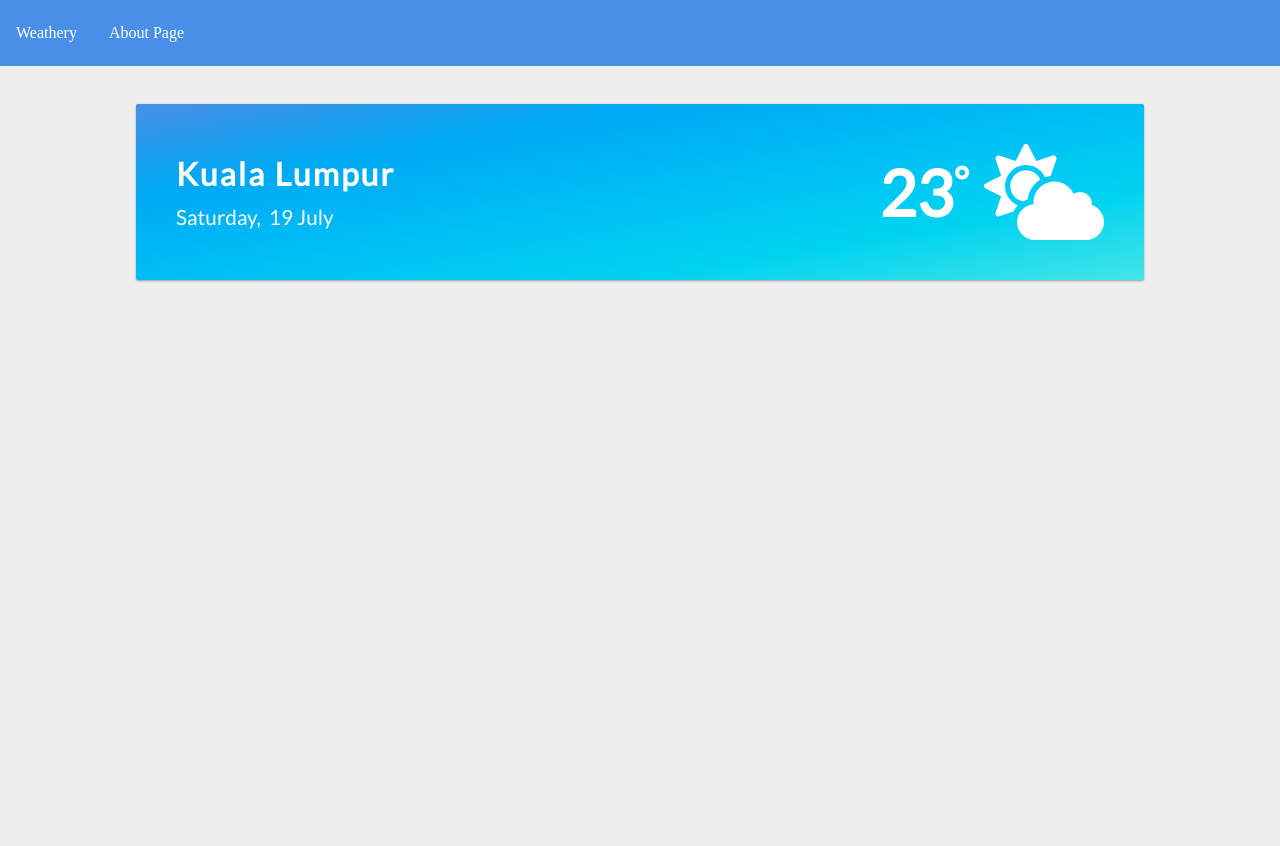
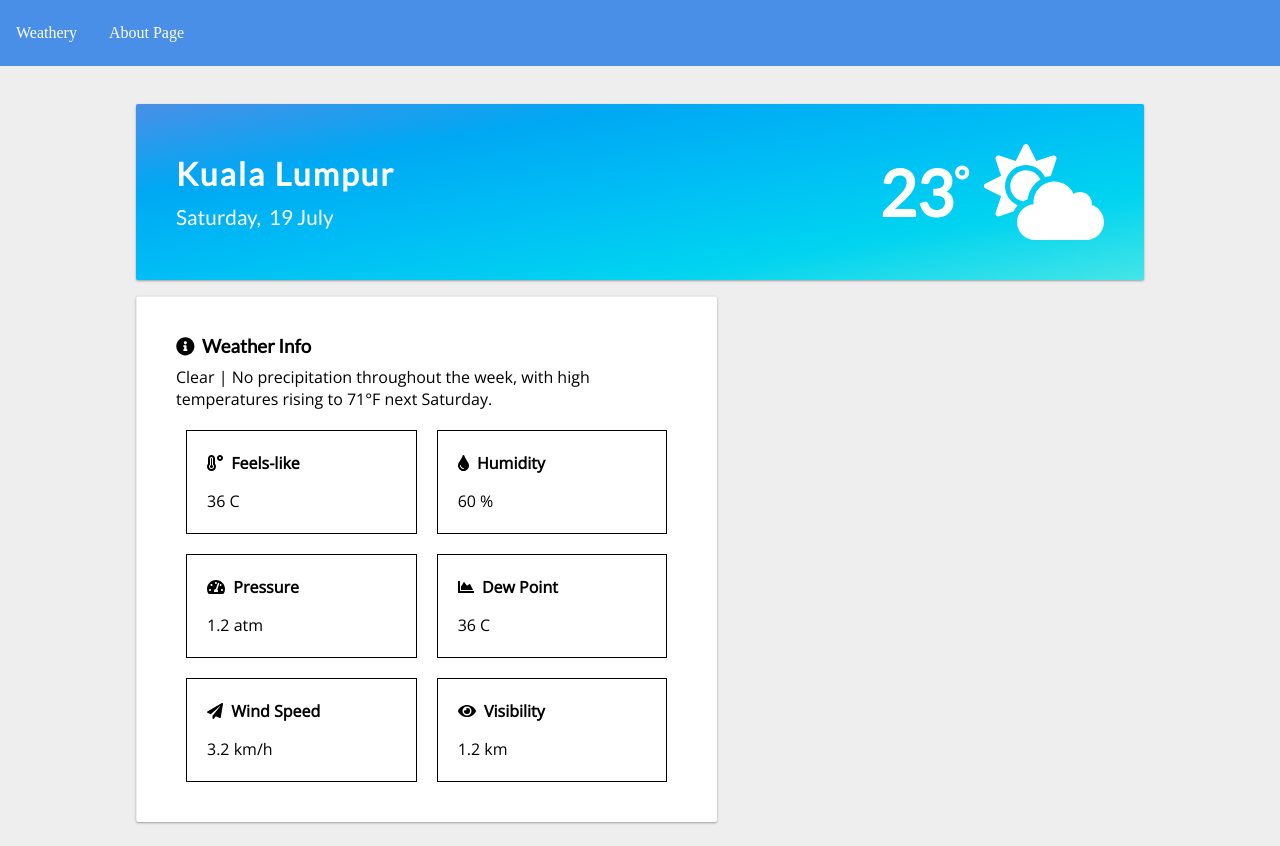
Before and after one commit to gyataro/weathery, a Next.js app in the folder Front-End/: page / in a window 1280 px wide. Before the commit the page ends 800 px from the top, so only its background shows below. Built offline with nearby package versions, Linux system fonts and the light colour scheme.

Commit message:
Implemented information panel

```diff
--- a/Front-End/components/WeatherInfo.js
+++ b/Front-End/components/WeatherInfo.js
@@ -0,0 +1,58 @@
+//Icons module
+import { FontAwesomeIcon } from '@fortawesome/react-fontawesome';
+
+//Weather icons
+import {
+  faInfoCircle,
+  faTemperatureHigh,
+  faTint,
+  faEye,
+  faPaperPlane,
+  faTachometerAlt,
+  faChartArea
+} from '@fortawesome/free-solid-svg-icons';
+
+export default function WeatherInfo(){
+  const weather_summary = 'Clear | No precipitation throughout the week, with high temperatures rising to 71°F next Saturday.';
+  const weather_apparentTemperature = '36 C';
+  const weather_humidity = '60 %';
+  const weather_pressure = '1.2 atm';
+  const weather_dewPoint = '36 C';
+  const weather_windSpeed = '3.2 km/h';
+  const weather_visibility = '1.2 km';
+
+  return(
+    <div className='col-7'>
+      <div className='card info'>
+        <h3><FontAwesomeIcon className='' icon={faInfoCircle} /> &nbsp;Weather Info</h3>
+        <p className='summary'>{weather_summary}</p>
+        <div className="flex-container">
+          <div className='flex-item'>
+            <p className='title'><FontAwesomeIcon className='' icon={faTemperatureHigh} /> &nbsp;Feels-like</p>
+            <p className='desc'>{weather_apparentTemperature}</p>
+          </div>
+          <div className='flex-item'>
+            <p className='title'><FontAwesomeIcon className='' icon={faTint} /> &nbsp;Humidity</p>
+            <p className='desc'>{weather_humidity}</p>
+          </div>
+          <div className='flex-item'>
+            <p className='title'><FontAwesomeIcon className='' icon={faTachometerAlt} /> &nbsp;Pressure</p>
+            <p className='desc'>{weather_pressure}</p>
+          </div>
+          <div className='flex-item'>
+            <p className='title'><FontAwesomeIcon className='' icon={faChartArea} /> &nbsp;Dew Point</p>
+            <p className='desc'>{weather_dewPoint}</p>
+          </div>
+          <div className='flex-item'>
+            <p className='title'><FontAwesomeIcon className='' icon={faPaperPlane} /> &nbsp;Wind Speed</p>
+            <p className='desc'>{weather_windSpeed}</p>
+          </div>
+          <div className='flex-item'>
+            <p className='title'><FontAwesomeIcon className='' icon={faEye} /> &nbsp;Visibility</p>
+            <p className='desc'>{weather_visibility}</p>
+          </div>
+        </div>
+      </div>
+    </div>
+  )
+}
--- a/Front-End/pages/index.js
+++ b/Front-End/pages/index.js
@@ -1,5 +1,6 @@
 import Layout from '../components/Layout.js';
 import WeatherHero from '../components/WeatherHero.js';
+import WeatherInfo from '../components/WeatherInfo.js';
 import Link from 'next/link';
 import Head from 'next/head';
 
@@ -19,10 +20,7 @@ export default function Blog() {
     <Layout>
       <div className='container'>
         <WeatherHero />
-        <div className='col-7'>
-          <div className='card weekly'>
-          </div>
-        </div>
+        <WeatherInfo />
         <div className='col-5'>
           <div className='card'>
           </div>
--- a/Front-End/styles/info.scss
+++ b/Front-End/styles/info.scss
@@ -0,0 +1,59 @@
+.info {
+    height: auto;
+    padding: 20px 40px 30px 40px;
+    overflow: hidden;
+
+    h3 {
+        font-family: 'Lato', sans-serif;
+    }
+
+    .summary {
+        font-family: 'Open Sans', sans-serif;
+        margin: -10px 0 0 0;
+    }
+
+    .flex-container {
+        font-family: 'Open Sans', sans-serif;
+        display: flex;
+        margin: 30px 0 0 0;
+        flex-wrap: wrap;
+        justify-content: center;
+    }
+
+    .flex-item {
+        padding: 5px 20px 5px 20px;
+        width: 100%;
+        height: auto;
+
+        .title {
+            font-weight: bold;
+        }
+
+    }
+}
+
+// Large devices (laptops/desktops, 992px and up)
+@media only screen and (min-width: 992px) {
+    .info {
+        height: auto;
+        padding: 20px 40px 30px 40px;
+        overflow: hidden;
+
+        .flex-item {
+            padding: 5px 20px 5px 20px;
+            margin: 10px;
+            border: 1px solid black;
+            flex: 1;
+            min-width: 30%;
+            height: auto;
+        }
+
+        .flex-container {
+            font-family: 'Open Sans', sans-serif;
+            display: flex;
+            margin: 10px 0 0 0;
+            flex-wrap: wrap;
+            justify-content: center;
+        }
+    }
+}
```
